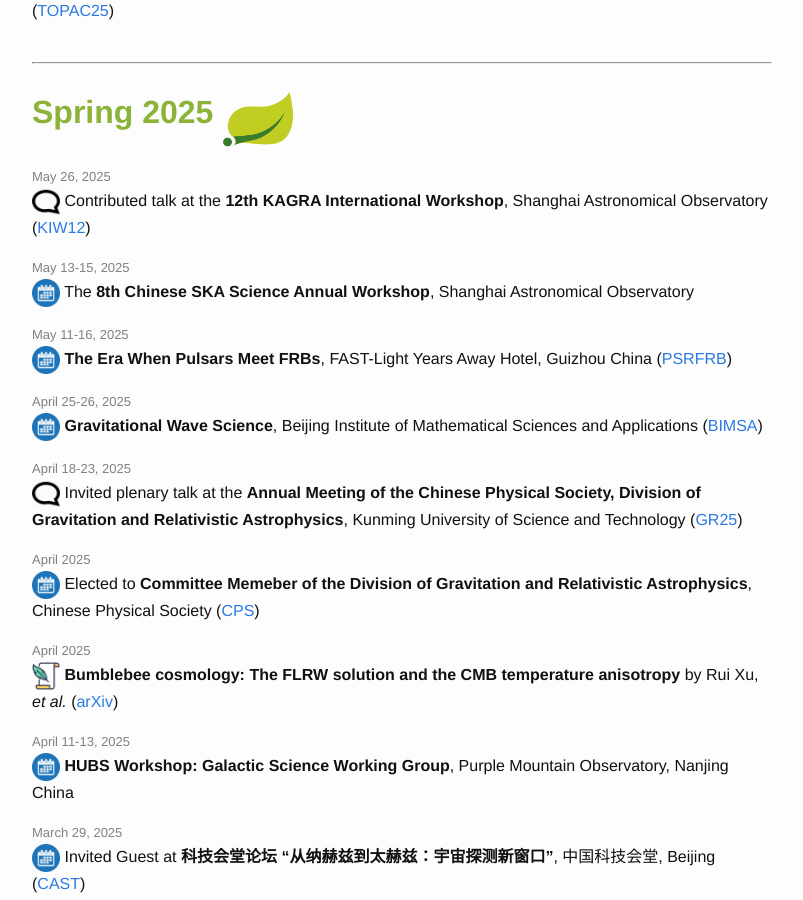
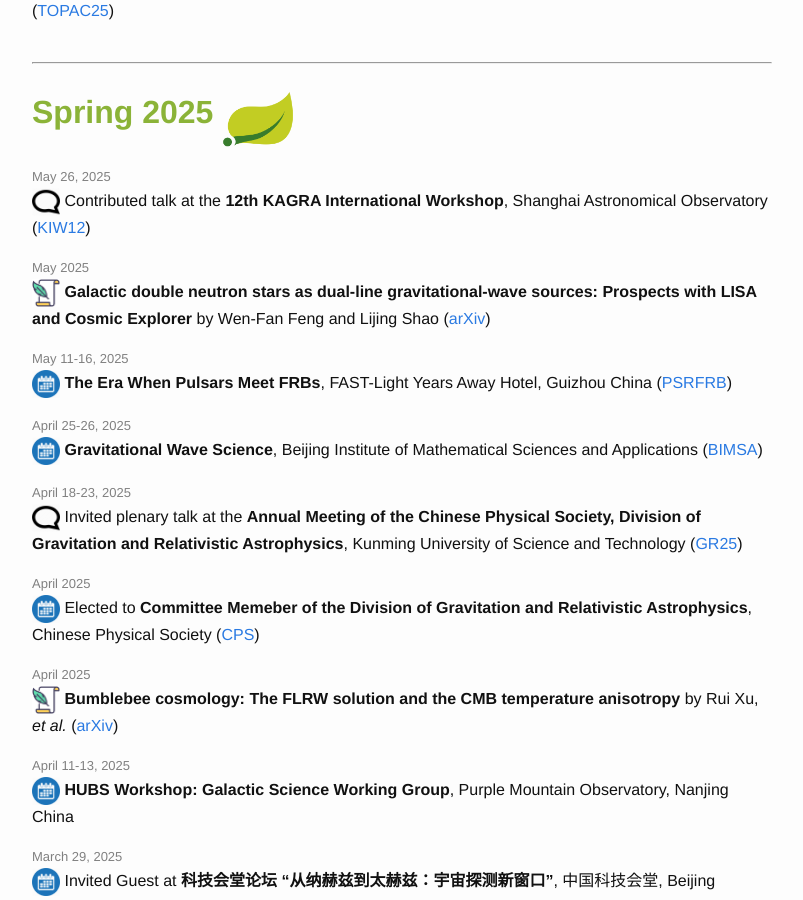
Before and after one commit to Friendshao/Friendshao.github.io, a Jekyll site: the page built from index.html, in a window 1280 px wide and 900 px high, scrolled down 1105 px. Shown: the whole window, without its empty margins (238-1041 px from the left). Built offline with Jekyll 4.4.1, drawn with Linux system fonts in a browser that asks for light colours.

Commit message:
Update index.html

```diff
--- a/index.html
+++ b/index.html
@@ -128,11 +128,13 @@
   (<a href="https://kiw12.casconf.cn/page/1878817789607809024">KIW12</a>)
   <p></p>
 
-  <font color="grey" size="2">May 13-15, 2025</font> <br>
-  <img src="img/event.png" style="height:28px;">
-  The <b>8th Chinese SKA Science Annual Workshop</b>, Shanghai Astronomical
-  Observatory
+  <font color="grey" size="2">May 2025</font> <br>
+  <img src="img/paper.png" style="height:28px;">
+  <b>Galactic double neutron stars as dual-line gravitational-wave sources: Prospects
+    with LISA and Cosmic Explorer</b> by Wen-Fan Feng and Lijing Shao
+  (<a href="https://arxiv.org/abs/2505.05900">arXiv</a>)
   <p></p>
+
 
   <font color="grey" size="2">May 11-16, 2025</font> <br>
   <img src="img/event.png" style="height:28px;">
```
